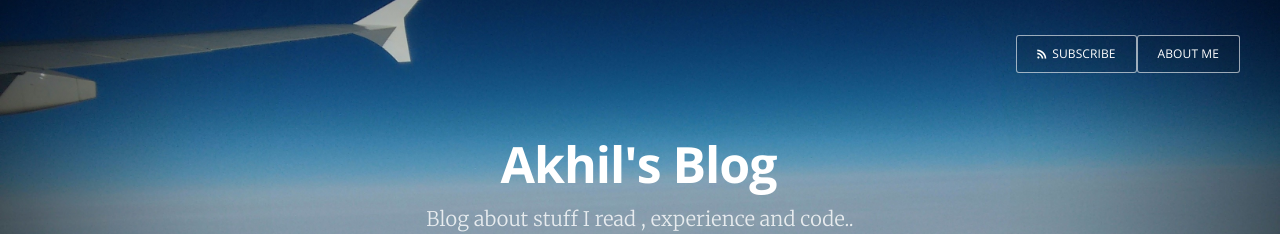
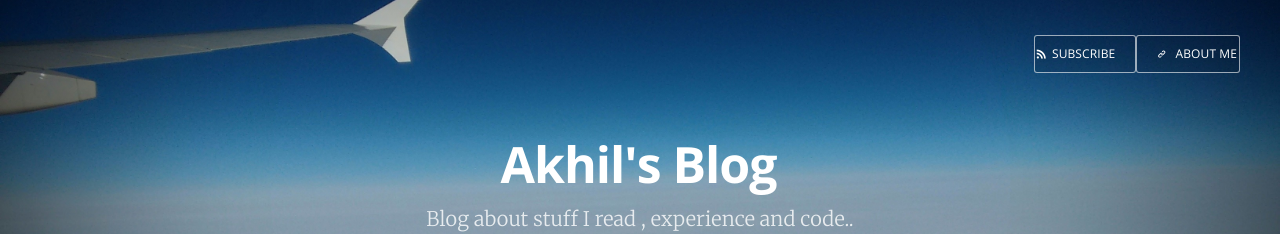
Before and after one commit to akhilum/akhilum.github.io, a Jekyll site: the page built from index.html, in a window 1280 px wide. Shown: the top 234 px of the page. Built offline with Jekyll 4.4.1, drawn with Linux system fonts in a browser that asks for light colours; Markdown is read by kramdown in place of the engine named in the settings; the list of posts is cut into pages by our own code.

Commit message:
Alignment using CSS

```diff
--- a/index.html
+++ b/index.html
@@ -12,8 +12,8 @@
                     <img src="{{ page.logo }}" alt="Blog Logo" />
                 </a>
             {% endif %}
-        <a class="subscribe-button overlay icon-user pull-left" href='{{ site.baseurl }}{{ page.about }}'> About me </a> &nbsp &nbsp
-        <a class="subscribe-button icon-feed" href="{{ site.baseurl }}rss.xml">Subscribe</a>
+        <a class="subscribe-button overlay icon-link" style="padding-right:2px;" href='{{ site.baseurl }}{{ page.about }}'> About me </a>
+        <a class="subscribe-button icon-feed" style="padding-left:2px;" href="{{ site.baseurl }}rss.xml">Subscribe</a>
     </nav>
     <div class="vertical">
         <div class="main-header-content inner">
```
